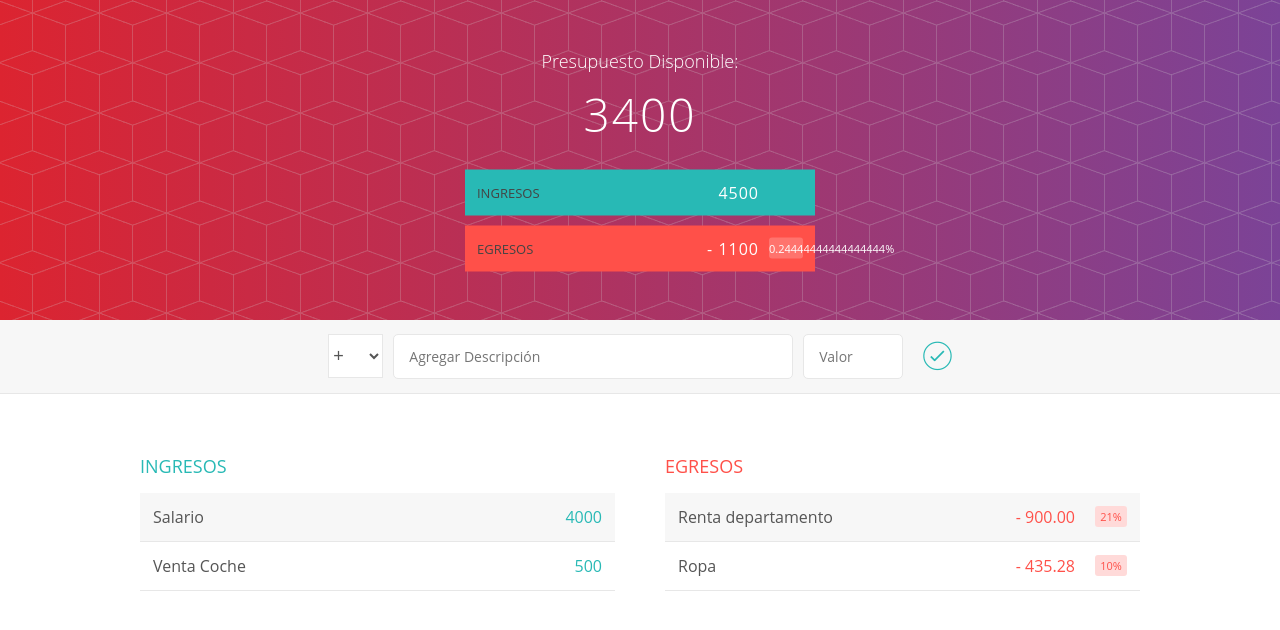
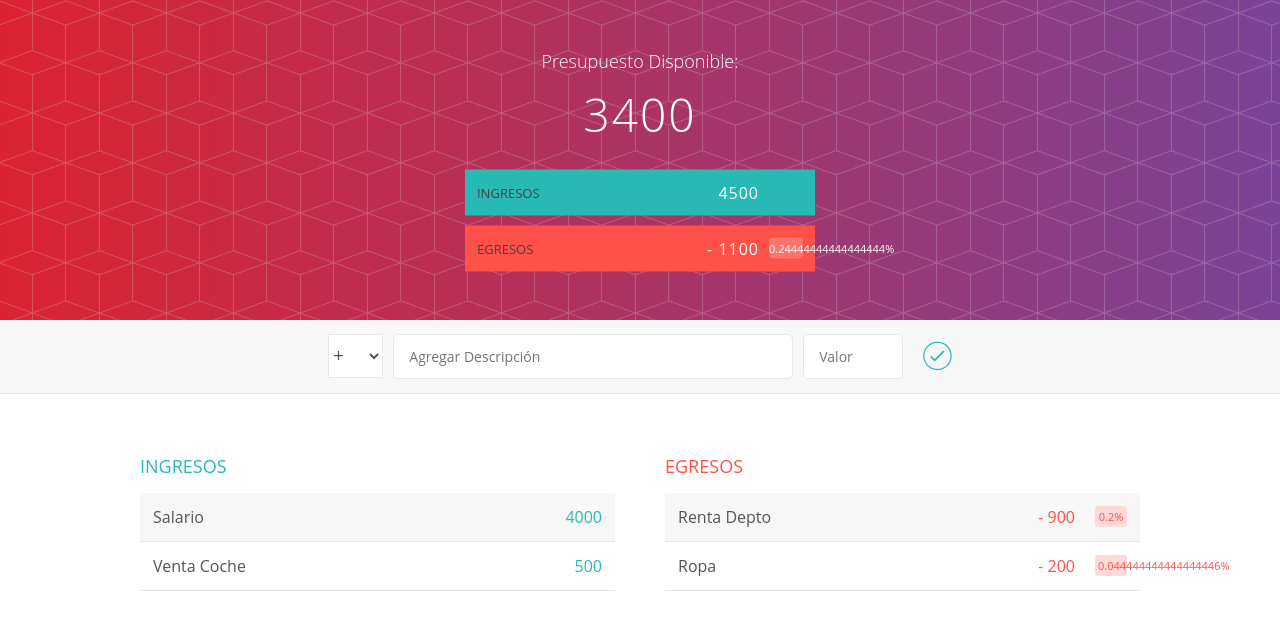
Before and after one commit to Eyder-Santiago/presupuesto_angular, an Angular app: page / in a window 1280 px wide. Shown: the top 630 px of the page. Built offline with nearby package versions, Linux system fonts and the light colour scheme.

Commit message:
componente egresos -56

```diff
--- a/src/app/app.component.html
+++ b/src/app/app.component.html
@@ -13,6 +13,8 @@
 <div class="contenedor limpiarEstilos">
 
     <app-ingreso></app-ingreso>
-    <app-egreso></app-egreso>
+    <!--pasando información a egreso desde Padre app.component.ts-->
+    <app-egreso [ingresoTotal]="getIngresoTotal()"></app-egreso>
+
 
 </div>
--- a/src/app/egreso/egreso.component.html
+++ b/src/app/egreso/egreso.component.html
@@ -2,26 +2,17 @@
 <div class="egreso">
     <h2 class="egreso_titulo">Egresos</h2>
 
-
-        <div class="elemento limpiarEstilos" >
-            <div class="elemento_descripcion">Renta departamento</div>
+        <div *ngFor="let egreso of egresos" class="elemento limpiarEstilos" >
+            <div class="elemento_descripcion">{{egreso.descripcion}}</div>
             <div class="right limpiarEstilos">
-                <div class="elemento_valor">- 900.00</div>
-                <div class="elemento_porcentaje">21%</div>
+                <div class="elemento_valor">- {{egreso.valor}}</div>
+                <div class="elemento_porcentaje">{{calcularPorcentaje(egreso)}}%</div>
                 <div class="elemento_eliminar">
-                    <button class="elemento_eliminar--btn"><i class="ion-ios-close-outline"></i></button>
+                    <button class="elemento_eliminar--btn">
+                        <i class="ion-ios-close-outline" (click)="eliminarRegistro(egreso)"></i>
+                    </button>
                 </div>
             </div>
         </div>
 
-        <div class="elemento limpiarEstilos" >
-            <div class="elemento_descripcion">Ropa</div>
-            <div class="right limpiarEstilos">
-                <div class="elemento_valor">- 435.28</div>
-                <div class="elemento_porcentaje">10%</div>
-                <div class="elemento_eliminar">
-                    <button class="elemento_eliminar--btn"><i class="ion-ios-close-outline"></i></button>
-                </div>
-            </div>
-        </div>
 </div>
--- a/src/app/egreso/egreso.component.ts
+++ b/src/app/egreso/egreso.component.ts
@@ -1,4 +1,6 @@
-import { Component, OnInit } from '@angular/core';
+import { Component, Input, OnInit } from '@angular/core';
+import { Egreso } from './egreso.model'; //importamos la clase de Egreso
+import { EgresoServicio } from './egreso.servicio';
 
 @Component({
   selector: 'app-egreso',
@@ -7,9 +9,23 @@ import { Component, OnInit } from '@angular/core';
 })
 export class EgresoComponent implements OnInit {
 
-  constructor() { }
+  @Input() ingresoTotal:number; //importamos este método, para calular los porcentajes
+  //necesitamos acceder al arreglo de cada uno de los arreglos de tipo egresos
+  egresos:Egreso[]=[];
+
+  //inyectamos una instancia
+  constructor(private egresoServicio:EgresoServicio) { }
 
   ngOnInit(): void {
+    this.egresos = this.egresoServicio.egreso;
+  }
+
+  //en la clase egresoServicio se encuentra este método
+  eliminarRegistro(egreso:Egreso){
+    this.egresoServicio.eliminar(egreso);
+  }
+  calcularPorcentaje(egreso:Egreso){
+    return egreso.valor/this.ingresoTotal;
   }
 
 }
--- a/src/app/egreso/egreso.servicio.ts
+++ b/src/app/egreso/egreso.servicio.ts
@@ -5,4 +5,9 @@ export class EgresoServicio{
         new Egreso("Renta Depto", 900),
         new Egreso("Ropa", 200)
     ];
+
+    eliminar(egreso:Egreso){
+        const indice: number = this.egreso.indexOf(egreso);
+        this.egreso.splice(indice,1);
+    }
 }
```
